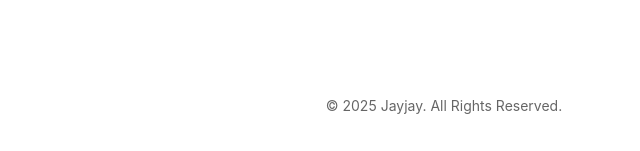
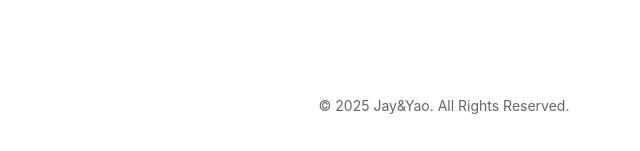
Before and after one commit to hky2006/hkyyyds.github.io, a plain HTML site: page index.html in a window 1280 px wide. Shown: the part 733-884 px from the top of the page, 196-836 px from the left. Drawn offline with Linux system fonts and the light colour scheme.

Commit message:
Update index.html

```diff
--- a/index.html
+++ b/index.html
@@ -121,6 +121,6 @@
     </div>
   </div>
 
-  <footer>© 2025 Jayjay. All Rights Reserved.</footer>
+  <footer>© 2025 Jay&Yao. All Rights Reserved.</footer>
 </body>
 </html>
```
